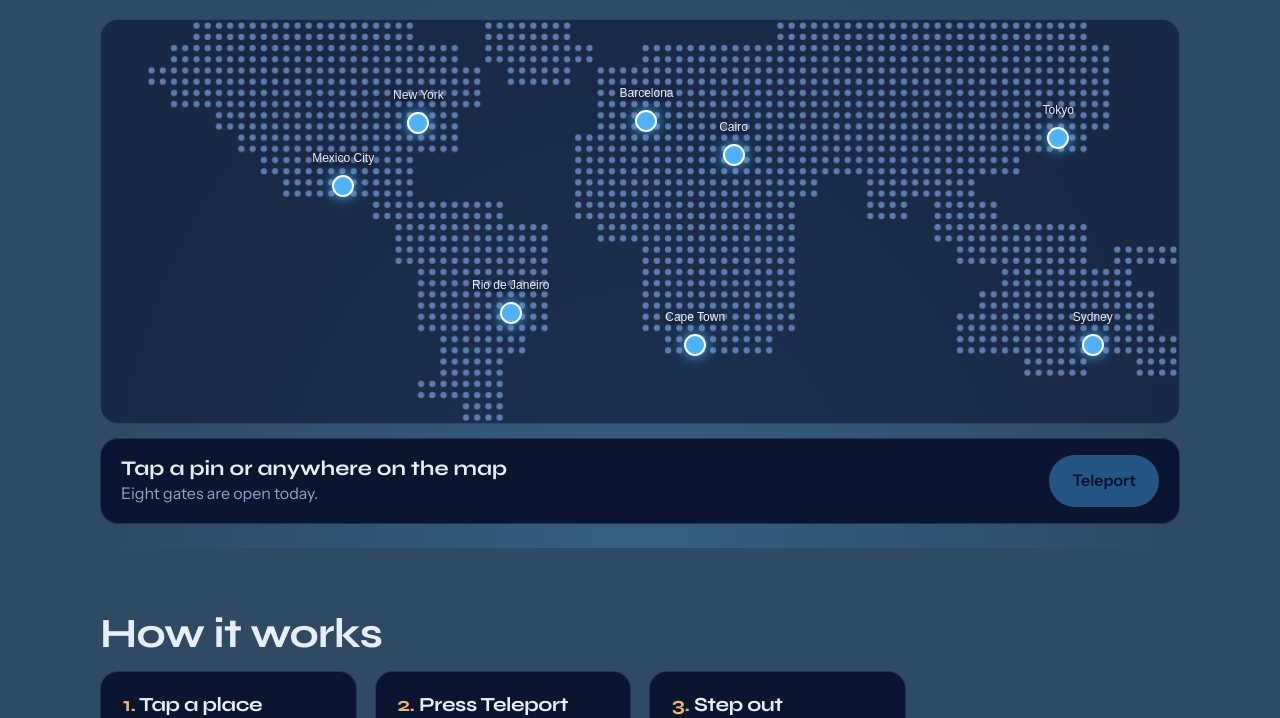
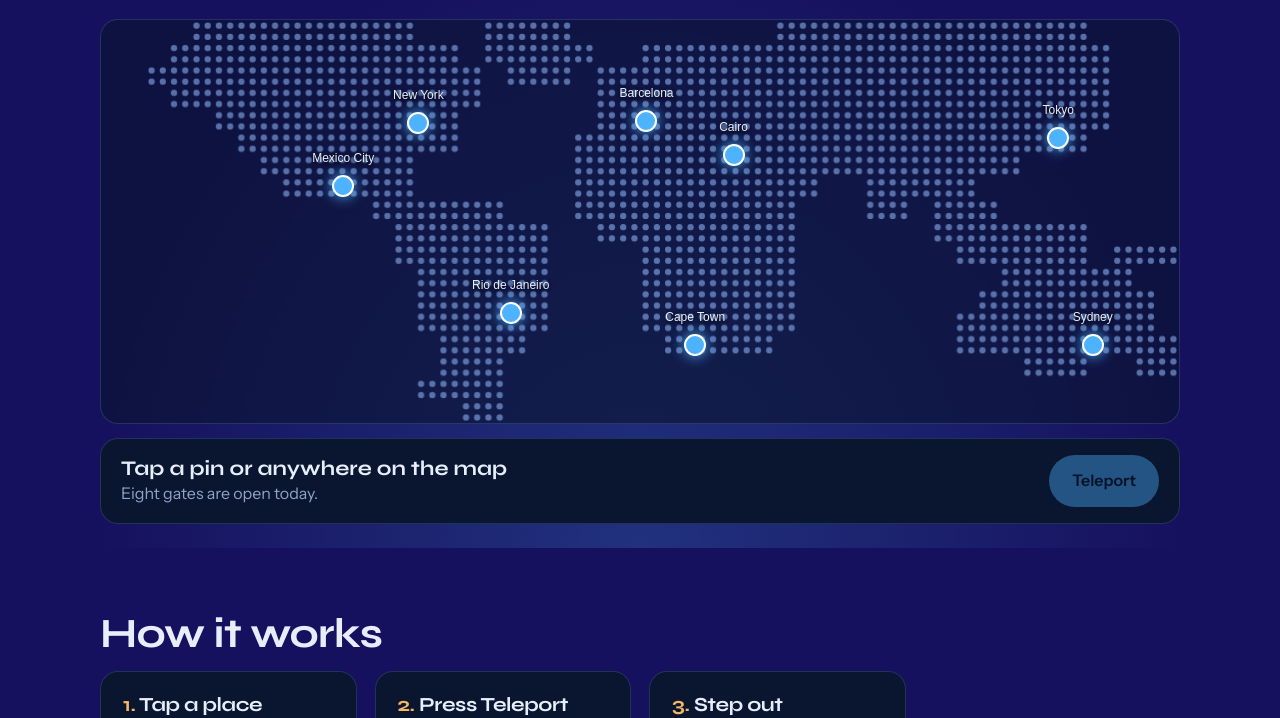
Before and after one commit to adamm-cryptoo/TapTravel, a plain HTML site: page index.html in a window 1280 px wide. Shown: the part 294-1012 px from the top of the page. Drawn offline with Linux system fonts and the light colour scheme; files whose address does not match are found by name.

Commit message:
Modify body styles for improved appearance
Updated body background color and adjusted text color.

```diff
--- a/style.css
+++ b/style.css
@@ -1,7 +1,7 @@
 :root{--void:#040814;--deep:#0a1530;--glow:#4db3ff;--city:#f5b862;--mist:#e6eefc;--dim:#8fa3c7;--line:rgba(120,170,255,.2);--r:18px}
 *{box-sizing:border-box;margin:0}
 html{scroll-behavior:smooth}
-body{background:var(--void);color: var(--mist);font:16px/1.6 'Instrument Sans',system-ui,sans-serif; background-color:#2F4A63}
+body{background:var(--void);color: var(--mist);font:16px/1.6 'Instrument Sans',system-ui,sans-serif; background-color:#16115E}
 h1,h2,h3{font-family:'Syne',system-ui,sans-serif;line-height:1.08;letter-spacing:-.02em}
 h1{font-size:clamp(2.4rem,6vw,4.6rem)}h2{font-size:clamp(1.7rem,3.6vw,2.6rem);margin-bottom:14px}h3{font-size:1.25rem;margin-bottom:6px}
 a{color:inherit}p{max-width:62ch;color:#c4d2ee}
```
